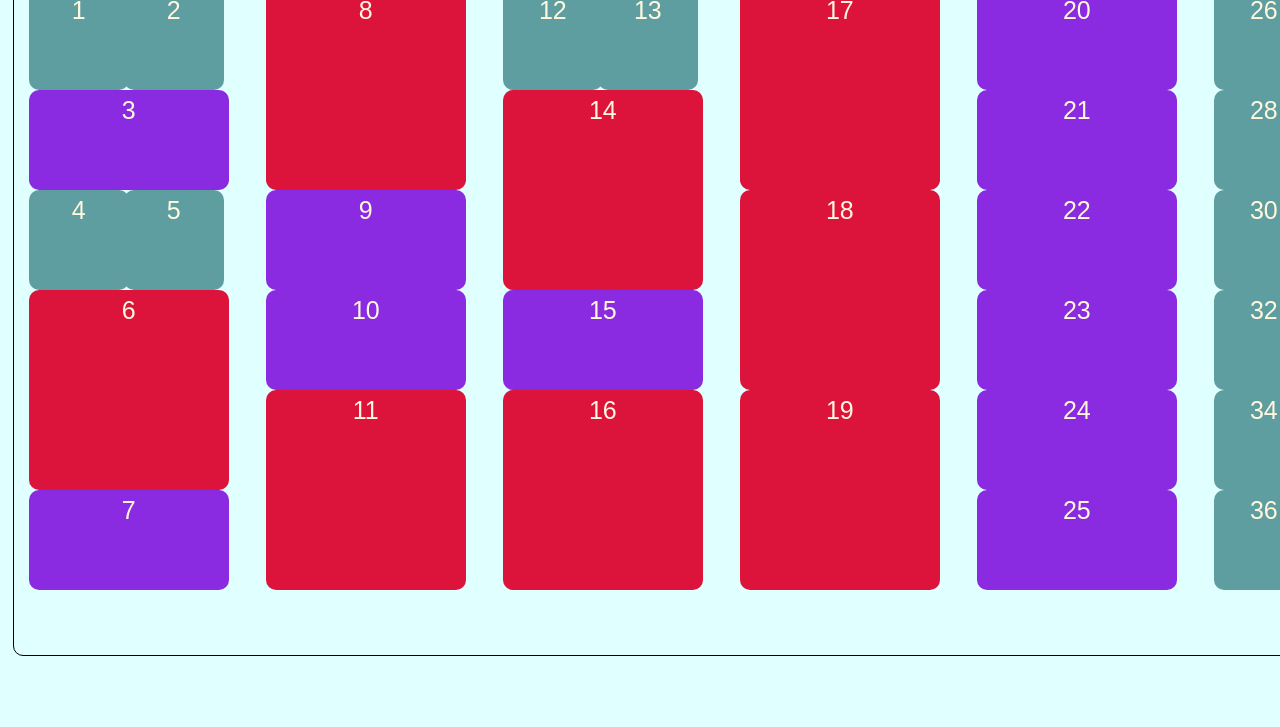
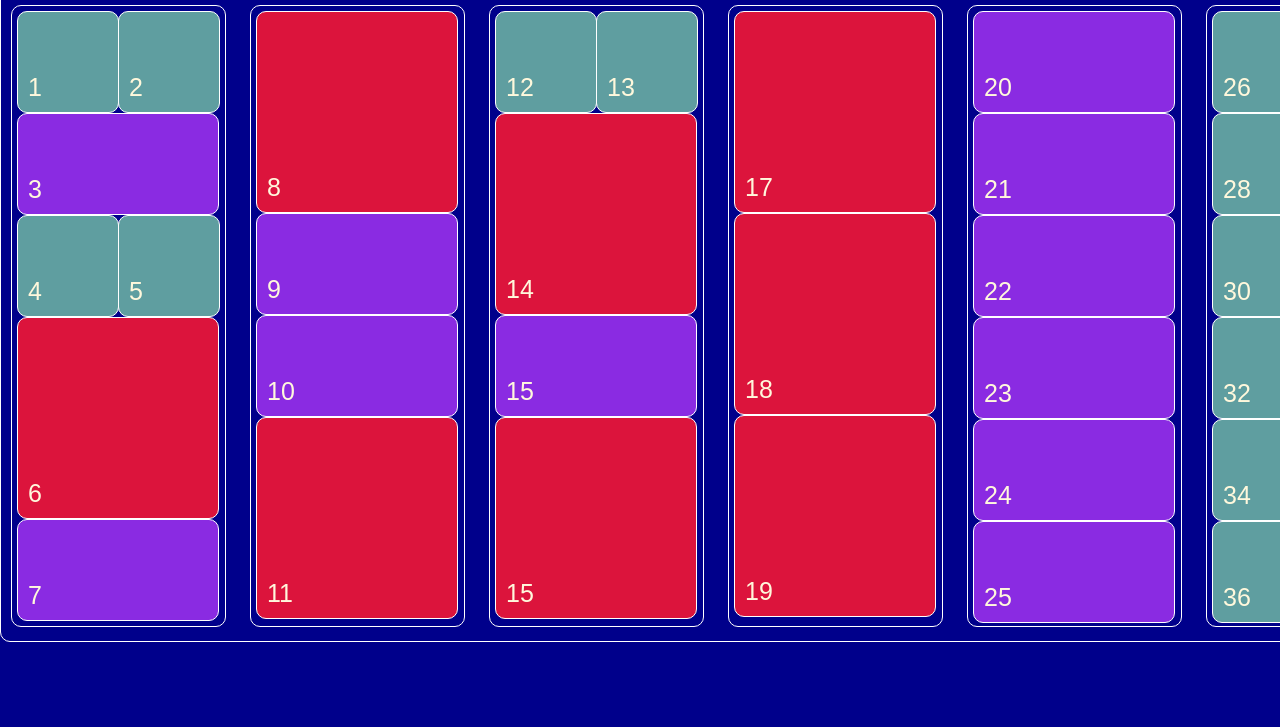
Before and after one commit to Alex-N-1985/HomeWork-07, a plain HTML site: page index.html in a window 1280 px wide. Shown: the part 73-800 px from the top of the page. Drawn offline with Linux system fonts and the light colour scheme.

Commit message:
Обновление результатов

```diff
--- a/css/style.css
+++ b/css/style.css
@@ -1,24 +1,24 @@
 body {
     padding: 0;
     margin: 0;
-    background-color: lightcyan;
+    background-color: darkblue;
 }
 
 h1 {
-    margin: 0;
-    text-align: center;
-    color: black;
+    margin: 10px;
+    text-align: left;
+    color: aliceblue;
     font-family: sans-serif;
     font-size: 30px;
 }
 
 .main {
     position: absolute;
-    margin: 1%;
+    margin: 1% 0;
     padding: 0;
     width: 1500px;
-    height: 680px;
-    border: 1px solid black;
+    height: 700px;
+    border: 1px solid white;
     border-radius: 10px;
 }
 
@@ -31,6 +31,7 @@ h1 {
     display: inline-block;
     vertical-align: top;
     height: 610px;
+    border: 1px solid white;
     border-radius: 10px;
 }
 
@@ -41,11 +42,12 @@ h1 {
     width: 60px;
     height: 60px;
     border-radius: 10px;
+    border: 1px solid white;
     background-color: cadetblue;
 }
 
 .square__ml {
-    margin-left: -.36em;
+    margin-left: -.2em;
 }
 
 .rectangle {
@@ -55,6 +57,7 @@ h1 {
     width: 160px;
     height: 60px;
     border-radius: 10px;
+    border: 1px solid white;
     background-color: blueviolet;
 }
 
@@ -65,13 +68,19 @@ h1 {
     width: 160px;
     height: 160px;
     border-radius: 10px;
+    border: 1px solid white;
     background-color: crimson;
+}
+
+.bigsquare p, .square p,  .rectangle p {
+    position: absolute;
+    bottom: 0px;
+    left: 10px;
 }
 
 .block__text {
     padding: 20px;
     text-align: center;
-    vertical-align: bottom;
     font-family: sans-serif;
     font-size: 25px;
     color: cornsilk;
--- a/index.html
+++ b/index.html
@@ -7,56 +7,56 @@
     <link rel="stylesheet" href="./css/style.css">
 </head>
 <body>
-    <h1>Домашнее задание №07</h1>
     <div class="main">
+        <h1>START</h1>
         <div class="group">
-            <div class="square block__text">1</div>
-            <div class="square square__ml block__text">2</div>
-            <div class="rectangle block__text">3</div>
-            <div class="square block__text">4</div>
-            <div class="square square__ml block__text">5</div>
-            <div class="bigsquare block__text">6</div>
-            <div class="rectangle block__text">7</div>
+            <div class="square block__text"><p>1</p></div>
+            <div class="square square__ml block__text"><p>2</p></div>
+            <div class="rectangle block__text"><p>3</p></div>
+            <div class="square block__text"><p>4</p></div>
+            <div class="square square__ml block__text"><p>5</p></div>
+            <div class="bigsquare block__text"><p>6</p></div>
+            <div class="rectangle block__text"><p>7</p></div>
         </div>
         <div class="group">
-            <div class="bigsquare block__text">8</div>
-            <div class="rectangle block__text">9</div>
-            <div class="rectangle block__text">10</div>
-            <div class="bigsquare block__text">11</div>
+            <div class="bigsquare block__text"><p>8</p></div>
+            <div class="rectangle block__text"><p>9</p></div>
+            <div class="rectangle block__text"><p>10</p></div>
+            <div class="bigsquare block__text"><p>11</p></div>
         </div>
         <div class="group">
-            <div class="square block__text">12</div>
-            <div class="square square__ml block__text">13</div>
-            <div class="bigsquare block__text">14</div>
-            <div class="rectangle block__text">15</div>
-            <div class="bigsquare block__text">16</div>
+            <div class="square block__text"><p>12</p></div>
+            <div class="square square__ml block__text"><p>13</p></div>
+            <div class="bigsquare block__text"><p>14</p></div>
+            <div class="rectangle block__text"><p>15</p></div>
+            <div class="bigsquare block__text"><p>15</p></div>
         </div>
         <div class="group">
-            <div class="bigsquare block__text">17</div>
-            <div class="bigsquare block__text">18</div>
-            <div class="bigsquare block__text">19</div>
+            <div class="bigsquare block__text"><p>17</p></div>
+            <div class="bigsquare block__text"><p>18</p></div>
+            <div class="bigsquare block__text"><p>19</p></div>
         </div>
         <div class="group">
-            <div class="rectangle block__text">20</div>
-            <div class="rectangle block__text">21</div>
-            <div class="rectangle block__text">22</div>
-            <div class="rectangle block__text">23</div>
-            <div class="rectangle block__text">24</div>
-            <div class="rectangle block__text">25</div>
+            <div class="rectangle block__text"><p>20</p></div>
+            <div class="rectangle block__text"><p>21</p></div>
+            <div class="rectangle block__text"><p>22</p></div>
+            <div class="rectangle block__text"><p>23</p></div>
+            <div class="rectangle block__text"><p>24</p></div>
+            <div class="rectangle block__text"><p>25</p></div>
         </div>
         <div class="group">
-            <div class="square block__text">26</div>
-            <div class="square square__ml block__text">27</div>
-            <div class="square block__text">28</div>
-            <div class="square square__ml block__text">29</div>
-            <div class="square block__text">30</div>
-            <div class="square square__ml block__text">31</div>
-            <div class="square block__text">32</div>
-            <div class="square square__ml block__text">33</div>
-            <div class="square block__text">34</div>
-            <div class="square square__ml block__text">35</div>
-            <div class="square block__text">36</div>
-            <div class="square square__ml block__text">37</div>
+            <div class="square block__text"><p>26</p></div>
+            <div class="square square__ml block__text"><p>27</p></div>
+            <div class="square block__text"><p>28</p></div>
+            <div class="square square__ml block__text"><p>29</p></div>
+            <div class="square block__text"><p>30</p></div>
+            <div class="square square__ml block__text"><p>31</p></div>
+            <div class="square block__text"><p>32</p></div>
+            <div class="square square__ml block__text"><p>33</p></div>
+            <div class="square block__text"><p>34</p></div>
+            <div class="square square__ml block__text"><p>35</p></div>
+            <div class="square block__text"><p>36</p></div>
+            <div class="square square__ml block__text"><p>37</p></div>
         </div>
     </div>
 </body>
```
